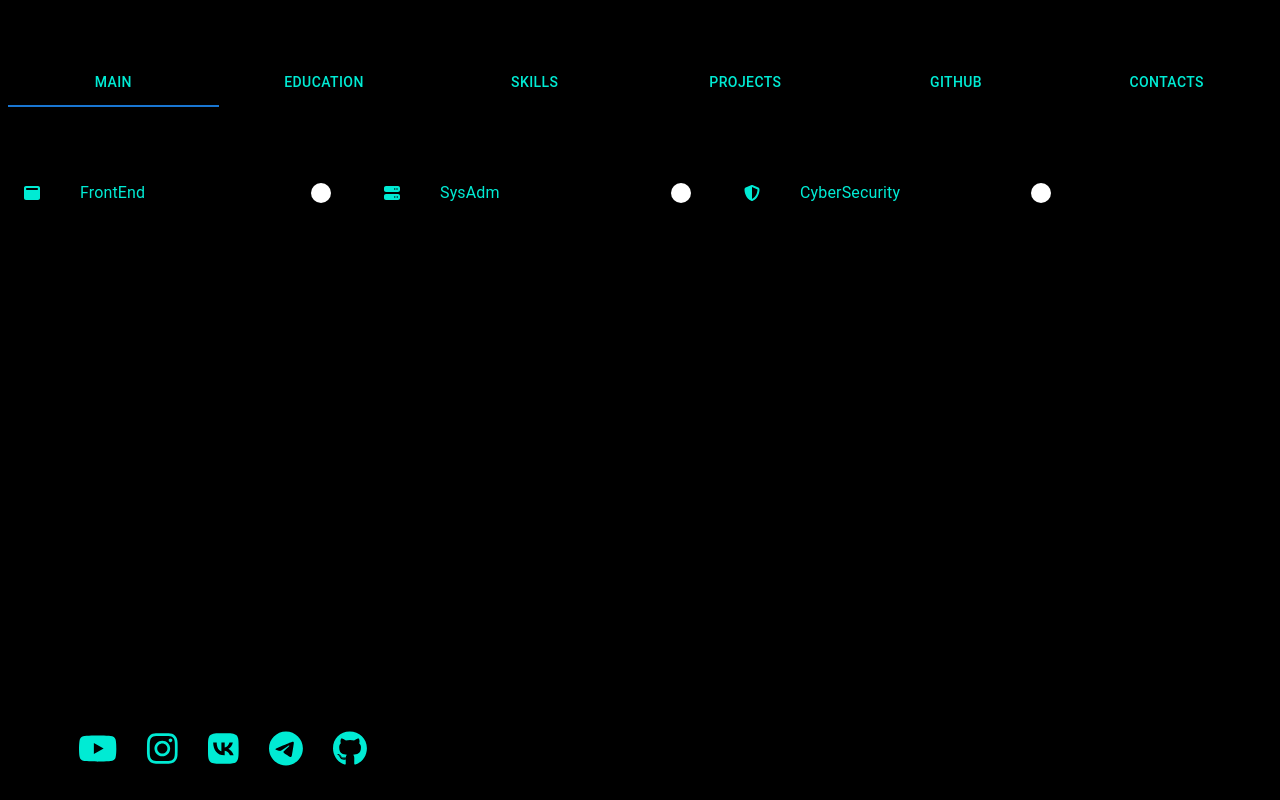
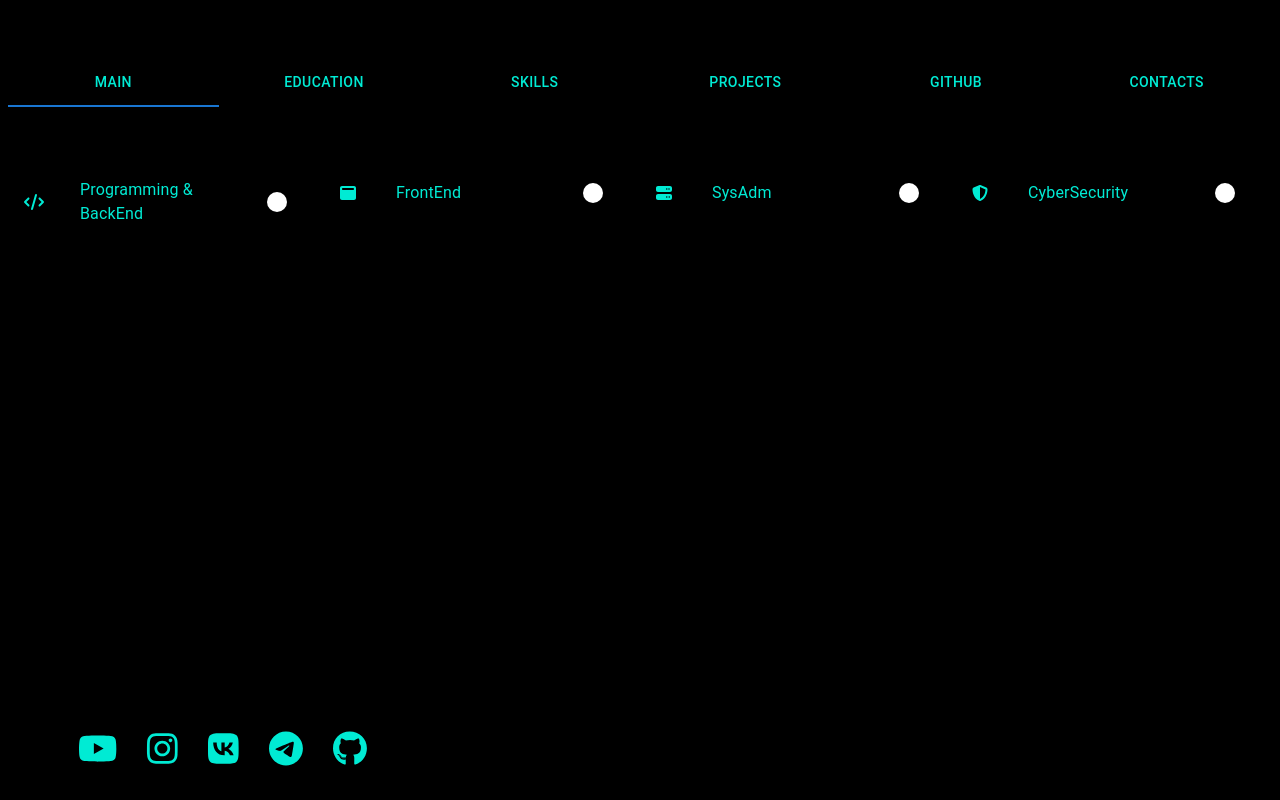
Before and after one commit to Kamchatskiy/CV-Musaev, a React (Create React App) app: page /skills in a window 1280 px wide. Built offline with nearby package versions, Linux system fonts and the light colour scheme.

Commit message:
08.07.2023#6: Added programming box to skills

```diff
--- a/src/Pages/Skills/Items/programming.js
+++ b/src/Pages/Skills/Items/programming.js
@@ -0,0 +1,60 @@
+import React, { useState } from "react";
+import Typography from '@mui/material/Typography';
+import Rating from '@mui/material/Rating';
+import List from '@mui/material/List';
+import ListItem from '@mui/material/ListItem';
+import ListItemIcon from '@mui/material/ListItemIcon';
+import ListItemText from '@mui/material/ListItemText';
+import Switch from '@mui/material/Switch';
+
+import { FontAwesomeIcon } from "@fortawesome/react-fontawesome";
+import { faC, faCode } from "@fortawesome/free-solid-svg-icons";
+import { faJava, faPhp, faPython, faRust } from "@fortawesome/free-brands-svg-icons";
+
+export const Programming = () => {
+    const code_icon = <FontAwesomeIcon icon={faCode} style={{color: "#00ebd4",}} />
+    const php_icon = <FontAwesomeIcon icon={faPhp} style={{ color: "#00ebd4" }} />
+    const python_icon = <FontAwesomeIcon icon={faPython} style={{color: "#00ebd4",}} />
+    const c_icon = <FontAwesomeIcon icon={faC} style={{color: "#00ebd4",}} />
+    const rust_icon = <FontAwesomeIcon icon={faRust} style={{color: "#00ebd4",}} />
+    const java_icon = <FontAwesomeIcon icon={faJava} style={{color: "#00ebd4",}} />
+
+    const [ratingVisible, setRatingVisible] = useState(false);
+
+    const handleToggle = () => {
+        setRatingVisible(!ratingVisible);
+  };
+
+  return (
+    <>
+      <List sx={{ width: '100%', maxWidth: 360 }}>
+        <ListItem>
+          <ListItemIcon>
+            <ListItemIcon>{code_icon}</ListItemIcon>
+          </ListItemIcon>
+          <ListItemText primary="Programming & BackEnd" />
+          <Switch
+            edge="end"
+            onChange={handleToggle}
+            checked={ratingVisible}
+          />
+        </ListItem>
+      </List>
+
+      {ratingVisible && (
+        <>
+          <Typography component="legend">C|C++ {c_icon}</Typography>
+          <Rating value={4} size="large" readOnly />
+          <Typography component="legend">Rust {rust_icon}</Typography>
+          <Rating value={0} size="large" readOnly />
+          <Typography component="legend">Python {python_icon}</Typography>
+          <Rating value={4} size="large" readOnly />
+          <Typography component="legend">Java {java_icon}</Typography>
+          <Rating value={0} size="large" readOnly />
+          <Typography component="legend">PHP {php_icon}</Typography>
+          <Rating value={0} size="large" readOnly />
+        </>
+      )}
+    </>
+  );
+};
--- a/src/Pages/Skills/index.js
+++ b/src/Pages/Skills/index.js
@@ -2,6 +2,7 @@ import React from "react"
 
 import { CyberSecurity } from "./Items/cybersec.js";
 import { FrontEnd,  } from "./Items/frontend.js";
+import { Programming } from "./Items/programming.js";
 import { SysAdm } from "./Items/sysadm.js";
 import {ContainerSkills} from "./style.js"
 
@@ -9,6 +10,7 @@ export const Skills = () => {
 
     return (
         <ContainerSkills>
+            <Programming />
             <FrontEnd />
             <SysAdm />
             <CyberSecurity />
```
Also changed, not shown: src/Pages/Skills/Items/backend.js (deleted), src/Pages/Skills/icons.txt, 7 other files (tests, documents, lock files or other folders).
